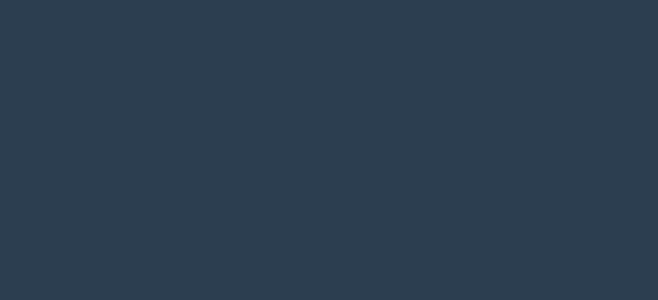
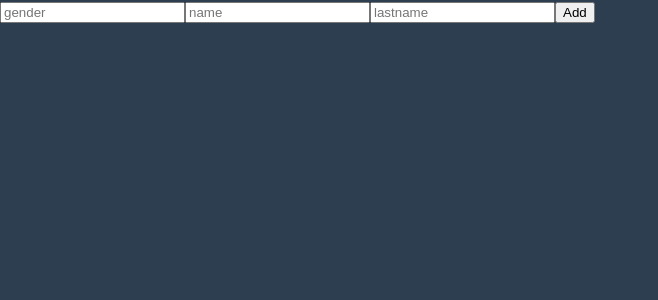
Before and after one commit to Eric-lab-star/react-master-typescript, a React (Create React App) app: page / in a window 1280 px wide. Shown: the top 300 px of the page, without its empty margins (0-658 px from the left). Built offline with nearby package versions, Linux system fonts and the light colour scheme; a web font is replaced by a local one.

Commit message:
create form validation

```diff
--- a/package.json
+++ b/package.json
@@ -19,6 +19,7 @@
     "react-apexcharts": "^1.3.9",
     "react-dom": "^17.0.2",
     "react-helmet": "^6.1.0",
+    "react-hook-form": "^7.27.1",
     "react-query": "^3.34.16",
     "react-router-dom": "^5.3.0",
     "react-scripts": "5.0.0",
--- a/src/App.tsx
+++ b/src/App.tsx
@@ -1,4 +1,5 @@
 import { createGlobalStyle } from "styled-components";
+import ToDoList from "./ToDoList";
 
 const GlobalStyle = createGlobalStyle`
 
@@ -68,6 +69,7 @@ function App() {
   return (
     <>
       <GlobalStyle />
+      <ToDoList />
     </>
   );
 }
--- /dev/null
+++ b/src/ToDoList.tsx
@@ -0,0 +1,72 @@
+import React, { useState } from "react";
+
+import { useForm } from "react-hook-form";
+
+const ToDoList = () => {
+  const { register, handleSubmit, formState } = useForm();
+  const onValid = (data: any) => {
+    console.log(data);
+  };
+
+  console.log(formState.errors);
+  return (
+    <div>
+      <form onSubmit={handleSubmit(onValid)}>
+        <input
+          {...register("gender", { required: "true" })}
+          type="text"
+          placeholder="gender"
+        />
+        <input
+          {...register("name", { required: "true" })}
+          type="text"
+          placeholder="name"
+        />
+        <input
+          {...register("lastname", {
+            required: "true",
+            minLength: {
+              value: 5,
+              message: "your name is short",
+            },
+          })}
+          type="text"
+          placeholder="lastname"
+        />
+
+        <button>Add</button>
+      </form>
+    </div>
+  );
+};
+
+/* const ToDoList = () => {
+  const [todo, setTodo] = useState("");
+  const onChange = (event: React.FormEvent<HTMLInputElement>) => {
+    const {
+      currentTarget: { value },
+    } = event;
+    setTodo(value);
+  };
+
+  const onSubmit = (event: React.FormEvent<HTMLElement>) => {
+    event.preventDefault();
+    console.log(todo);
+  };
+
+  return (
+    <div>
+      <form onSubmit={onSubmit}>
+        <input
+          onChange={onChange}
+          type={"text"}
+          placeholder="Write Your Task"
+          value={todo}
+        />
+        <button>Add</button>
+      </form>
+    </div>
+  );
+}; */
+
+export default ToDoList;
```
Also changed, not shown: 1 other file (tests, documents, lock files or other folders).
